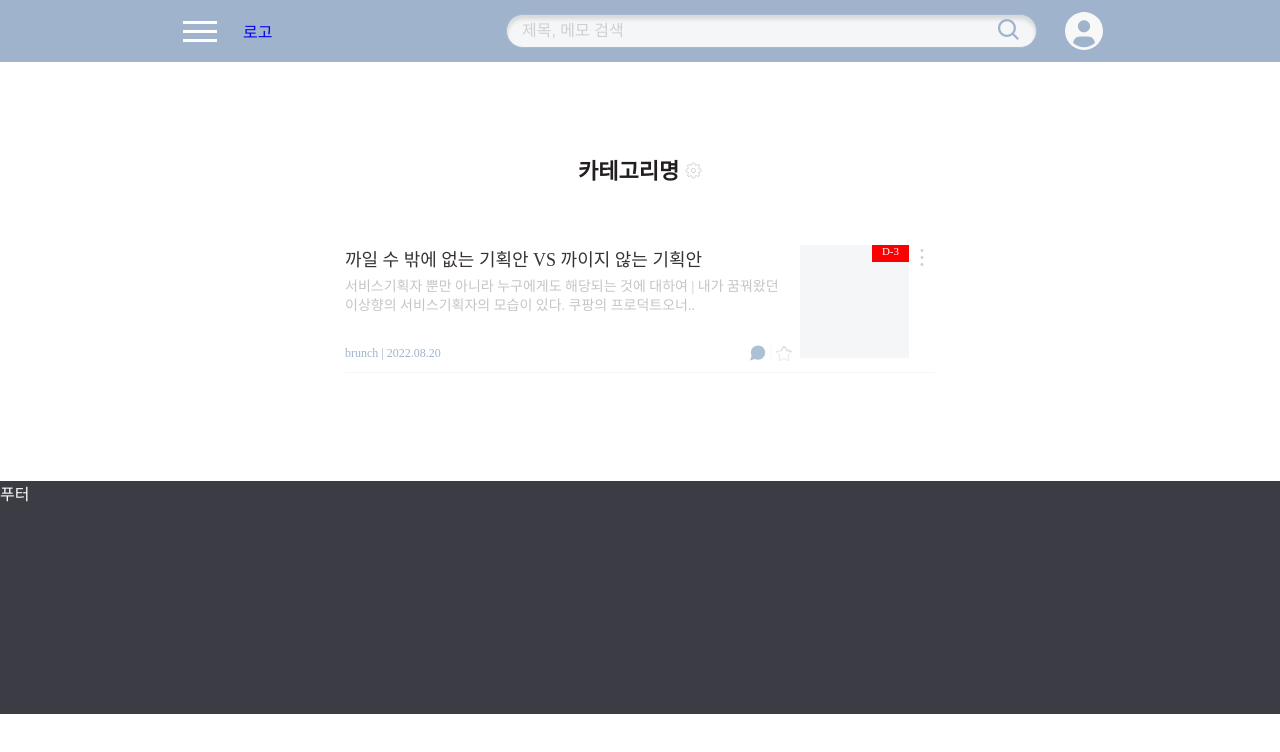
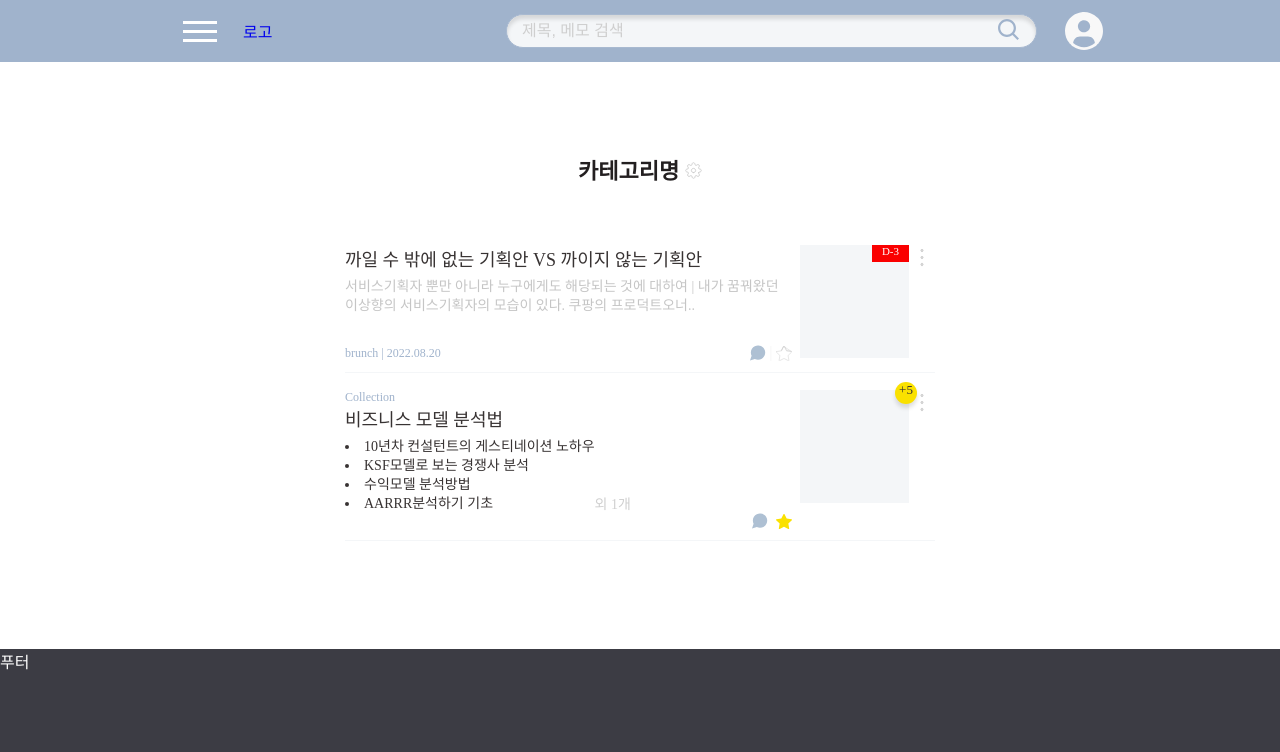
Before and after one commit to Quickchive/Quickchive-frontend, a Vue app: page /category in a window 1280 px wide. Shown: the top 752 px of the page. Built offline with nearby package versions, Linux system fonts and the light colour scheme; a web font is replaced by a local one.

Commit message:
[feat] 카테고리 - 콜렉션 컴포넌트 UI 구현

```diff
--- a/src/assets/scss/components/category.scss
+++ b/src/assets/scss/components/category.scss
@@ -79,3 +79,72 @@
     }
   }
 }
+
+// 콜렉션 컴포넌트
+.collection-component {
+  @extend .contents-component;
+
+  .collection__wrapper-col {
+    @extend .contents__wrapper-col;
+    width: 100%;
+    // 콜렉션 - 태그
+    .collection-tag {
+      @include font(12px, 400, $color-primary);
+    }
+    // 콜렉션 제목
+    .collection__title {
+      @extend .contents__title;
+    }
+    .collection__lists-wrapper {
+      display: flex;
+      align-items: flex-end;
+      // 콜렉션 - 목록
+      .collection__lists {
+        @include font(14px, 400, $color-black-text);
+        margin: 0;
+        padding: 0;
+        list-style-position: inside;
+        display: flex;
+        line-height: 19px;
+      }
+      .collection__list-num {
+        @include font(14px, 400, $color-gray-4);
+      }
+    }
+    .collection__btn-wrapper {
+      @include layout(row, flex-end, flex-end);
+      gap: 4px;
+      box-sizing: border-box;
+      padding-right: 8.3px;
+      margin-bottom: 11px;
+      width: 100%;
+      button {
+        img {
+          width: 16px;
+        }
+      }
+    }
+  }
+  // 하단부
+  .collection__wrapper {
+    @extend .contents__wrapper;
+    // 콜렉션 - 이미지
+    .collection__img {
+      @extend .contents__img;
+      // 콜렉션 내 콘텐츠 갯수
+      .collection__num {
+        position: absolute;
+        z-index: 120;
+        top: -8px;
+        right: -8px;
+        width: 22px;
+        height: 22px;
+        border-radius: 50px;
+        box-shadow: 0px 4px 4px rgba(0, 0, 0, 0.13);
+        @include font(13px, 400, $color-black-text);
+        background-color: $color-components-1;
+        text-align: center;
+      }
+    }
+  }
+}
--- /dev/null
+++ b/src/components/contents/CollectionComponent.vue
@@ -0,0 +1,68 @@
+<template>
+  <div class="collection-component">
+    <div class="collection__wrapper-col">
+      <span class="collection-tag">Collection</span>
+      <p class="collection__title">{{ collectionData.title }}</p>
+      <div class="collection__lists-wrapper">
+        <div>
+          <ul
+            v-for="(list, index) in collectionData.lists"
+            :key="index"
+            class="collection__lists"
+          >
+            <li class="collection__list" v-if="index <= 3">{{ list }}</li>
+          </ul>
+        </div>
+
+        <div
+          v-for="(list, index) in collectionData.lists"
+          :key="index"
+          class="collection__list-num"
+        >
+          <span v-if="index > 3"
+            >외 {{ collectionData.lists.length - index }}개</span
+          >
+        </div>
+      </div>
+      <div class="collection__btn-wrapper">
+        <button class="btn--transparent"><img :src="memo" /></button>
+        <img :src="category_line" />
+        <button class="btn--transparent">
+          <img :src="star" v-show="collectionData.favorites" /><img
+            :src="star_border"
+            v-show="!collectionData.favorites"
+          />
+        </button>
+      </div>
+    </div>
+    <div class="collection__wrapper">
+      <!-- 이미지 -->
+      <div class="collection__img">
+        <div class="collection__num">+{{ collectionData.lists.length }}</div>
+      </div>
+      <button class="btn--transparent"><img :src="edit" /></button>
+    </div>
+  </div>
+</template>
+
+<script>
+import memo from "@/assets/icon/memo.svg";
+import star from "@/assets/icon/star.svg";
+import star_border from "@/assets/icon/star_border.svg";
+import edit from "@/assets/icon/edit.svg";
+export default {
+  data() {
+    return {
+      memo,
+      star,
+      edit,
+      star_border,
+    };
+  },
+  props: {
+    collectionData: Object,
+  },
+};
+</script>
+
+<style></style>
--- a/src/views/CategoryView.vue
+++ b/src/views/CategoryView.vue
@@ -3,6 +3,9 @@
     <h1 class="page-header">{{ category.name }}<img :src="setting" /></h1>
     <div>
       <contents-component :contentsData="contentsData"></contents-component>
+      <collection-component
+        :collectionData="collectionData"
+      ></collection-component>
     </div>
   </div>
 </template>
@@ -10,16 +13,18 @@
 <script>
 import setting from "@/assets/icon/settings.svg";
 import ContentsComponent from "@/components/contents/ContentsComponent.vue";
+import CollectionComponent from "../components/contents/CollectionComponent.vue";
 
 export default {
-  components: { ContentsComponent },
+  components: { ContentsComponent, CollectionComponent },
   data() {
     return {
       setting,
+      // 더미 데이터
       category: {
         name: "카테고리명",
       },
-      // 더미 데이터
+      // 콘텐츠 더미 데이터
       contentsData: {
         title: "까일 수 밖에 없는 기획안 VS 까이지 않는 기획안",
         contents:
@@ -29,6 +34,18 @@ export default {
         expiryDate: "3",
         favorites: false,
       },
+      // 콜렉션 더미 데이터
+      collectionData: {
+        title: "비즈니스 모델 분석법",
+        lists: [
+          "10년차 컨설턴트의 게스티네이션 노하우",
+          "KSF모델로 보는 경쟁사 분석",
+          "수익모델 분석방법",
+          "AARRR분석하기 기초",
+          "분석하기 고급",
+        ],
+        favorites: true,
+      },
     };
   },
 };
```
